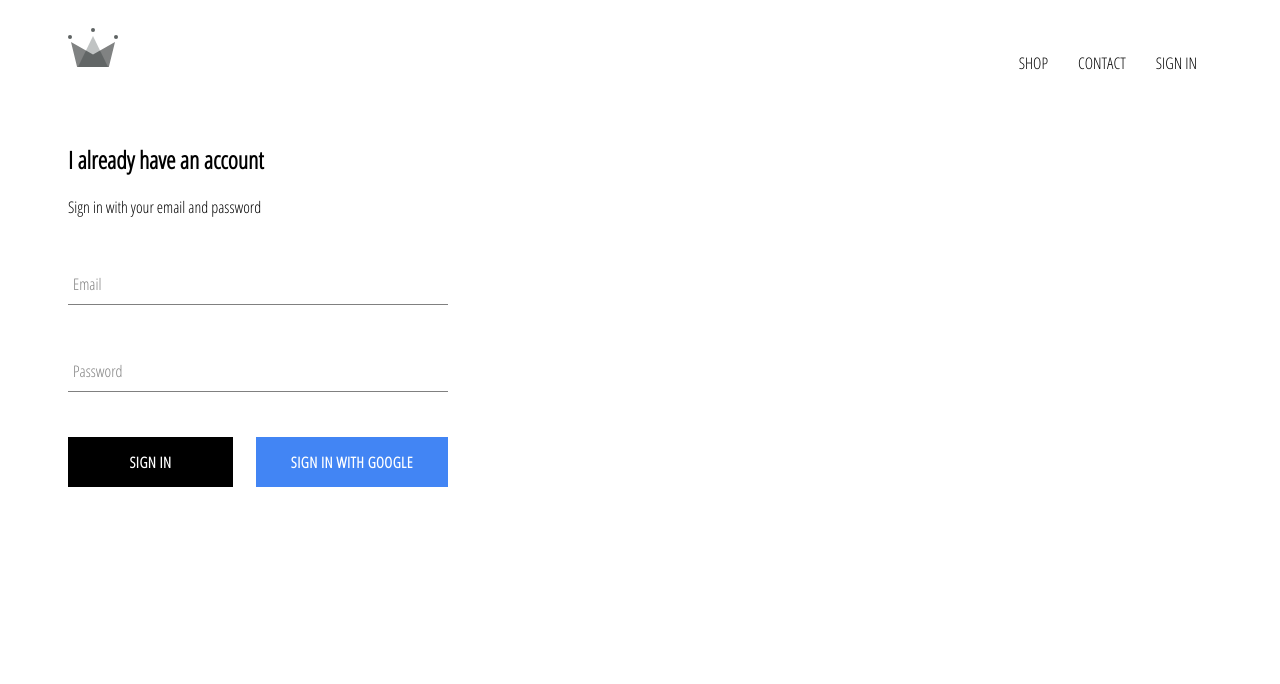
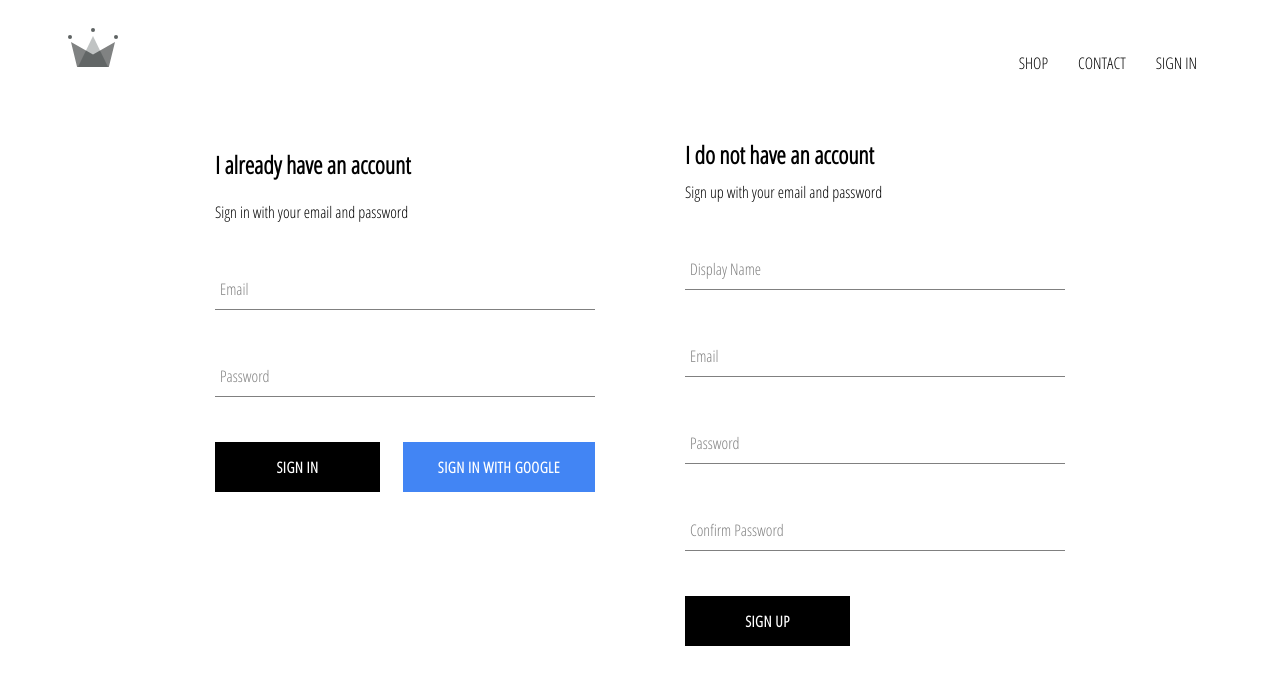
Before and after one commit to bcorey85/aneagoie-react-ecommerce, a React (Create React App) app: page /signin in a window 1280 px wide. Shown: the top 684 px of the page. Built offline with nearby package versions, Linux system fonts and the light colour scheme; no server answers.

Commit message:
add firebase utils and ability to store users into firebase db

```diff
--- a/src/App.js
+++ b/src/App.js
@@ -5,7 +5,7 @@
 import { HomePage } from './pages/homepage/HomePage';
 import { ShopPage } from './pages/shoppage/ShopPage';
 import { SignInandSignUp } from './pages/signinandsignup/SignInandSignUp';
-import { auth } from './firebase/firebase';
+import { auth, createUserProfileDocument } from './firebase/firebase';
 
 import './App.css';
 
@@ -21,13 +21,31 @@
 	unsubscribeFromAuth = null;
 
 	componentDidMount() {
-		this.unsubscribeFromAuth = auth.onAuthStateChanged(user => {
-			this.setState({ currentUser: user });
-			console.log(user);
+		// returns cleanup/logout function
+		this.unsubscribeFromAuth = auth.onAuthStateChanged(async userAuth => {
+			if (userAuth) {
+				// check to see if user is persisted in db, if not save to db
+				const userRef = await createUserProfileDocument(userAuth);
+
+				// listen to state changes on user data on firebase, returns first initial state
+				userRef.onSnapshot(snapShot => {
+					this.setState({
+						currentUser: {
+							id: snapShot.id,
+							...snapShot.data()
+						}
+					});
+				});
+
+				console.log(this.state);
+			} else {
+				this.setState({ currentUser: null });
+			}
 		});
 	}
 
 	componentWillUnmount() {
+		// call cleanup/logout function
 		this.unsubscribeFromAuth();
 	}
 
--- /dev/null
+++ b/src/components/SignUp/SignUp.js
@@ -0,0 +1,103 @@
+import React from 'react';
+import { auth, createUserProfileDocument } from '../../firebase/firebase';
+
+import { FormInput } from '../FormInput/FormInput';
+import { Button } from '../Button/Button';
+
+import './SignUp.scss';
+
+class SignUp extends React.Component {
+	constructor(props) {
+		super(props);
+
+		this.state = {
+			displayName: '',
+			email: '',
+			password: '',
+			confirmPassword: ''
+		};
+	}
+
+	handleSubmit = async e => {
+		e.preventDefault();
+
+		const { displayName, email, password, confirmPassword } = this.state;
+
+		if (password !== confirmPassword) {
+			alert('passwords dont match');
+			return;
+		}
+
+		try {
+			const { user } = await auth.createUserWithEmailAndPassword(
+				email,
+				password
+			);
+
+			await createUserProfileDocument(user, { displayName });
+
+			this.setState({
+				displayName: '',
+				email: '',
+				password: '',
+				confirmPassword: ''
+			});
+		} catch (error) {
+			console.log(error);
+		}
+	};
+
+	handleChange = e => {
+		const { name, value } = e.target;
+
+		this.setState({ [name]: value });
+	};
+
+	render() {
+		const { displayName, email, password, confirmPassword } = this.state;
+
+		return (
+			<div className='sign-up'>
+				<h2 className='title'>I do not have an account</h2>
+				<span>Sign up with your email and password</span>
+				<form className='sign-up-form' onSubmit={this.handleSubmit}>
+					<FormInput
+						type='text'
+						name='displayName'
+						value={displayName}
+						onChange={this.handleChange}
+						label='Display Name'
+						required
+					/>
+					<FormInput
+						type='email'
+						name='email'
+						value={email}
+						onChange={this.handleChange}
+						label='Email'
+						required
+					/>
+					<FormInput
+						type='password'
+						name='password'
+						value={password}
+						onChange={this.handleChange}
+						label='Password'
+						required
+					/>
+					<FormInput
+						type='password'
+						name='confirmPassword'
+						value={confirmPassword}
+						onChange={this.handleChange}
+						label='Confirm Password'
+						required
+					/>
+					<Button type='submit'>SIGN UP</Button>
+				</form>
+			</div>
+		);
+	}
+}
+
+export { SignUp };
--- /dev/null
+++ b/src/components/SignUp/SignUp.scss
@@ -0,0 +1,9 @@
+.sign-up {
+	display: flex;
+	flex-direction: column;
+	width: 380px;
+
+	.title {
+		margin: 10px 0;
+	}
+}
--- a/src/firebase/firebase.js
+++ b/src/firebase/firebase.js
@@ -13,6 +13,33 @@
 	measurementId: 'G-XK5BLE74XK'
 };
 
+export const createUserProfileDocument = async (userAuth, additionalData) => {
+	if (!userAuth) {
+		return;
+	}
+
+	const userRef = firestore.doc(`users/${userAuth.uid}`);
+	const snapShot = await userRef.get();
+
+	if (!snapShot.exists) {
+		const { displayName, email } = userAuth;
+		const createdAt = new Date();
+
+		try {
+			await userRef.set({
+				displayName,
+				email,
+				createdAt,
+				...additionalData
+			});
+		} catch (error) {
+			console.log('error creating user', error.message);
+		}
+	}
+
+	return userRef;
+};
+
 firebase.initializeApp(config);
 
 export const auth = firebase.auth();
--- a/src/pages/signinandsignup/SignInandSignUp.js
+++ b/src/pages/signinandsignup/SignInandSignUp.js
@@ -1,12 +1,14 @@
 import React from 'react';
-import { SignIn } from '../../components/SIgnIn/SignIn';
+import { SignIn } from '../../components/SignIn/SignIn';
+import { SignUp } from '../../components/SignUp/SignUp';
 
 import './SignInandSignUp.scss';
 
 const SignInandSignUp = () => {
 	return (
-		<div>
+		<div className='sign-in-and-sign-up'>
 			<SignIn />
+			<SignUp />
 		</div>
 	);
 };
--- a/src/pages/signinandsignup/SignInandSignUp.scss
+++ b/src/pages/signinandsignup/SignInandSignUp.scss
@@ -0,0 +1,6 @@
+.sign-in-and-sign-up {
+	width: 850px;
+	display: flex;
+	justify-content: space-between;
+	margin: 30px auto;
+}
```
